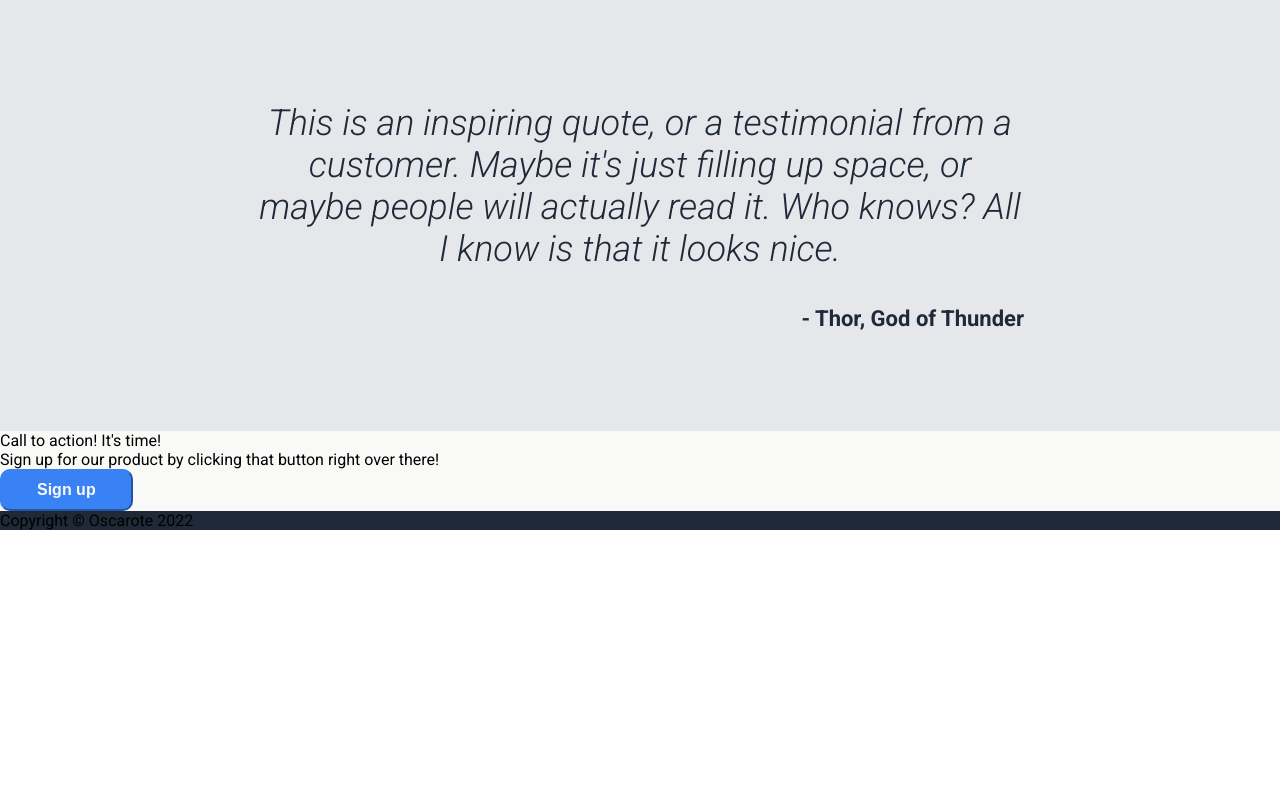
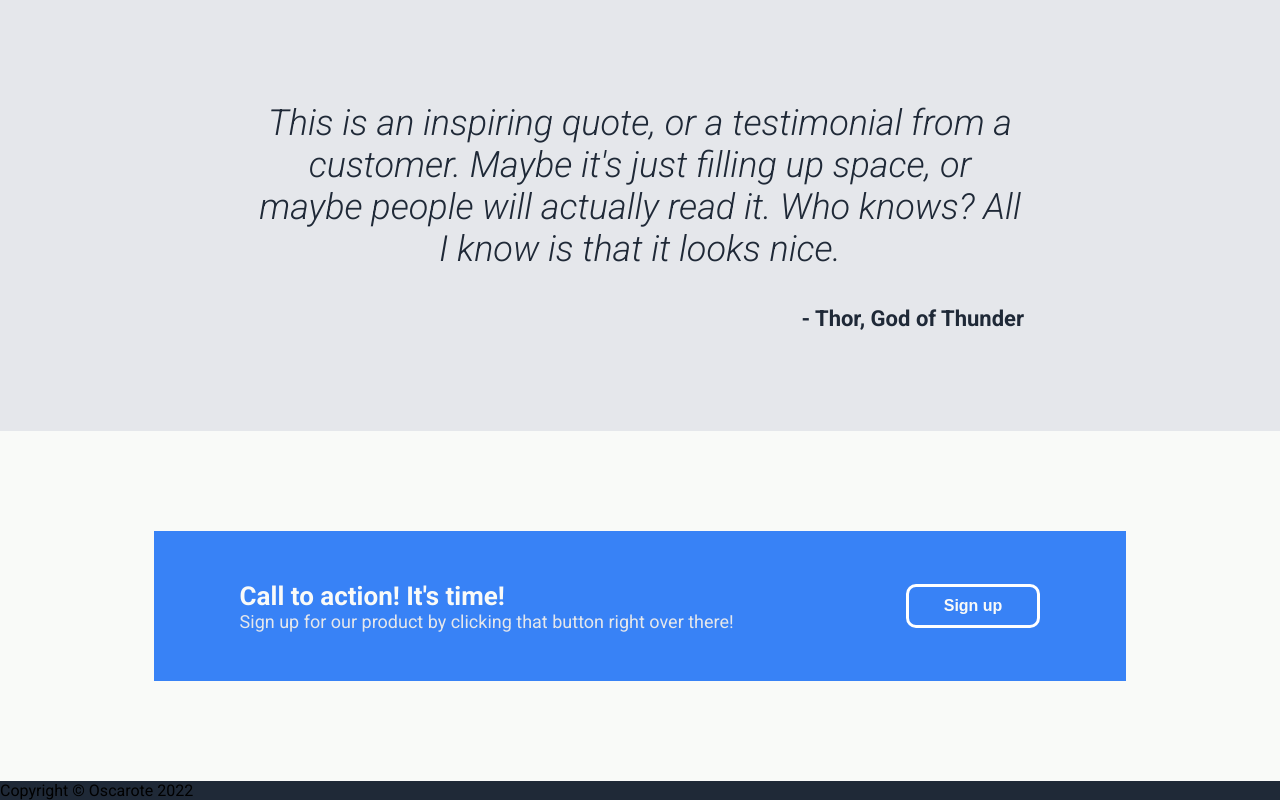
Before and after one commit to oscarote/flex-landingpage, a plain HTML site: page index.html in a window 1280 px wide. Shown: the part 1076-1876 px from the top of the page. Before the commit the page ends 1606 px from the top, so only its background shows below. Drawn offline with Linux system fonts and the light colour scheme.

Commit message:
Edit style.css to add call section properties

```diff
--- a/style.css
+++ b/style.css
@@ -21,6 +21,7 @@ body {
 }
 
 .herotext,
+.boxtext,
 .header a {
     font-size: 18px;
     color: #E5E7EB;
@@ -147,3 +148,26 @@ body {
     color: #1F2937;
     text-align: right;
 }
+
+/* Call to action section */
+.action {
+    padding: 100px 12%;
+}
+
+.box {
+    background: #3882F6;
+    display: flex;
+    justify-content: space-around;
+    align-items: center;
+    min-height: 150px;
+}
+
+.box .signup {
+    border: 3px solid white;
+}
+
+.boxtitle {
+    color: #F9FAF8;
+    font-size: 26px;
+    font-weight: 700;
+}
```
